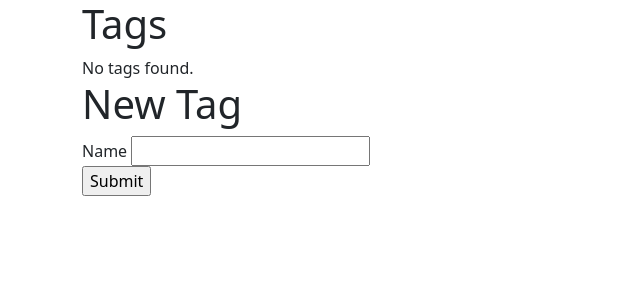
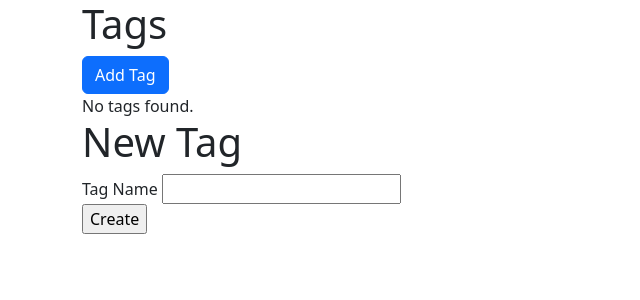
Before and after one commit to kishanpatel789/patel_recipe_app, a Flask app: page /tag in a window 1280 px wide. Shown: the top 300 px of the page, without its empty margins (0-640 px from the left). Run offline with Flask 3, Linux system fonts and the light colour scheme; data that the repository does not hold is empty; some libraries are stand-ins or nearby versions.

Commit message:
Implement create tag modal

```diff
--- a/application/forms.py
+++ b/application/forms.py
@@ -9,8 +9,8 @@ class TagForm(FlaskForm):
         'Id',
     )
     name = StringField(
-        'Name',
+        'Tag Name',
         [DataRequired()],
     )
 
-    submit = SubmitField('Submit')
+    submit = SubmitField('Create')
--- a/application/routes.py
+++ b/application/routes.py
@@ -50,22 +50,22 @@ def show_tags():
 
     # prepare/process form
     form = TagForm()
-    if form.validate_on_submit():
-        new_tag_name = form.name.data
+    # if form.validate_on_submit():
+    #     new_tag_name = form.name.data
 
-        existing_tag = db.session.execute(
-            db.select(Tag).where(Tag.name==new_tag_name)
-        ).scalars().one_or_none()
+    #     existing_tag = db.session.execute(
+    #         db.select(Tag).where(Tag.name==new_tag_name)
+    #     ).scalars().one_or_none()
 
-        if existing_tag:
-            flash(f"Tag '{new_tag_name}' already exists", "error")
-            return redirect(url_for("show_tags"))
-        else:
-            new_tag = Tag(name=form.name.data)
-            db.session.add(new_tag)
-            db.session.commit()
+    #     if existing_tag:
+    #         flash(f"Tag '{new_tag_name}' already exists", "error")
+    #         return redirect(url_for("show_tags"))
+    #     else:
+    #         new_tag = Tag(name=form.name.data)
+    #         db.session.add(new_tag)
+    #         db.session.commit()
 
-            return redirect(url_for("show_tags"))
+    #         return redirect(url_for("show_tags"))
 
     return render_template(
         'tag.html',
@@ -73,29 +73,33 @@ def show_tags():
         form=form,
     )
 
-@app.route('/tag/new', methods=['GET', 'POST'])
+@app.route('/tag/new', methods=['POST'])
 def create_tag():
     form = TagForm()
+
     if form.validate_on_submit():
         new_tag_name = form.name.data
 
+        # look for existing tag with name
         existing_tag = db.session.execute(
             db.select(Tag).where(Tag.name==new_tag_name)
         ).scalars().one_or_none()
 
         if existing_tag:
-            return f"Tag '{new_tag_name}' already exists"
+            flash(f"Tag '{new_tag_name}' already exists", "error")
         else:
-            new_tag = Tag(name=form.name.data)
+            # new_tag = Tag(name=form.name.data)
+            new_tag = Tag()
+            form.populate_obj(new_tag)
             db.session.add(new_tag)
             db.session.commit()
 
-            return redirect(url_for("show_tags"))
+    return redirect(url_for("show_tags"))
 
-    return render_template(
-        "create_tag.html",
-        form=form,
-    )
+    # return render_template(
+    #     "create_tag.html",
+    #     form=form,
+    # )
 
 @app.route('/tag/edit/<int:tag_id>', methods=['GET', 'POST'])
 def edit_tag(tag_id):
@@ -116,12 +120,12 @@ def edit_tag(tag_id):
             form.populate_obj(existing_tag)
             db.session.merge(existing_tag)
             db.session.commit()
-            return redirect(url_for("show_tags"))
+    return redirect(url_for("show_tags"))
 
-    return render_template(
-        "edit_tag.html",
-        form=form,
-    )
+    # return render_template(
+    #     "edit_tag.html",
+    #     form=form,
+    # )
 
 
 @app.route('/tag/delete/<int:tag_id>', methods=['GET'])
--- a/application/templates/tag.html
+++ b/application/templates/tag.html
@@ -4,6 +4,11 @@
 {% block content %}
 
   <h1>Tags</h1>
+  <button type="button" class="btn btn-primary" data-bs-toggle="modal" data-bs-target="#createModal">
+    Add Tag
+  </button>
+
+
   <div id="tags">
   {% if tags %}
     <ul>
@@ -44,11 +49,60 @@
 
 
 
-  <div class="modal fade" id="confirmationModal" tabindex="-1" aria-labelledby="confirmationModalLabel" aria-hidden="true">
+  <div class="modal fade" id="deleteConfirmationModal" tabindex="-1" aria-labelledby="deleteConfirmationModalLabel" aria-hidden="true">
     <div class="modal-dialog">
       <div class="modal-content">
         <div class="modal-header">
-          <h1 class="modal-title fs-5" id="exampleModalLabel">Whoa whoa whoa...</h1>
+          <h1 class="modal-title fs-5">Whoa whoa whoa...</h1>
+          <button type="button" class="btn-close" data-bs-dismiss="modal" aria-label="Close"></button>
+        </div>
+        <div class="modal-body">
+          Are you sure you want to delete this tag?
+        </div>
+        <div class="modal-footer">
+          <button type="button" class="btn btn-secondary" data-bs-dismiss="modal">Cancel</button>
+          <a class="btn btn-danger" id="deleteButton">Delete</a>
+        </div>
+      </div>
+    </div>
+  </div>
+
+  <div class="modal fade" id="createModal" tabindex="-1" aria-labelledby="createModalLabel" aria-hidden="true">
+    <div class="modal-dialog">
+      <div class="modal-content">
+        <div class="modal-header">
+          <h1 class="modal-title fs-5">Hey look, it's the new guy</h1>
+          <button type="button" class="btn-close" data-bs-dismiss="modal" aria-label="Close"></button>
+        </div>
+        <form method="POST" action="{{ url_for('create_tag') }}">
+          <div class="modal-body">
+            <fieldset class="form-field">
+                {{ form.csrf_token }}
+                {{ form.name.label }}
+                {{ form.name(size=20) }}
+                {% if form.name.errors %}
+                <ul class="errors">
+                  {% for error in form.name.errors %}
+                  <li>{{ error }}</li>
+                  {% endfor %}
+                </ul>
+                {% endif %}
+            </fieldset>
+          </div>
+          <div class="modal-footer">
+            <button type="button" class="btn btn-secondary" data-bs-dismiss="modal">Cancel</button>
+            {{ form.submit(class="btn btn-primary") }}
+          </div>
+        </form>
+      </div>
+    </div>
+  </div>
+
+  <div class="modal fade" id="editModal" tabindex="-1" aria-labelledby="editModalLabel" aria-hidden="true">
+    <div class="modal-dialog">
+      <div class="modal-content">
+        <div class="modal-header">
+          <h1 class="modal-title fs-5" id="exampleModalLabel">Change is a good thing?</h1>
           <button type="button" class="btn-close" data-bs-dismiss="modal" aria-label="Close"></button>
         </div>
         <div class="modal-body">
@@ -75,16 +129,16 @@
       var tagName = $(this).data('tag-name');
 
       // Update modal content based on the selected tag
-      $('#confirmationModal .modal-body').text('Are you sure you want to delete the tag "' + tagName + '"?');
+      $('#deleteConfirmationModal .modal-body').text('Are you sure you want to delete the tag "' + tagName + '"?');
 
       // Update modal delete button link
       $('#deleteButton').off('click').on('click', function () {
         window.location.href = '/tag/delete/' + tagId;
-        $('#confirmationModal').modal('hide');
+        $('#deleteConfirmationModal').modal('hide');
       });
 
       // Open the modal
-      $('#confirmationModal').modal('show');
+      $('#deleteConfirmationModal').modal('show');
 
     });
   });
```
